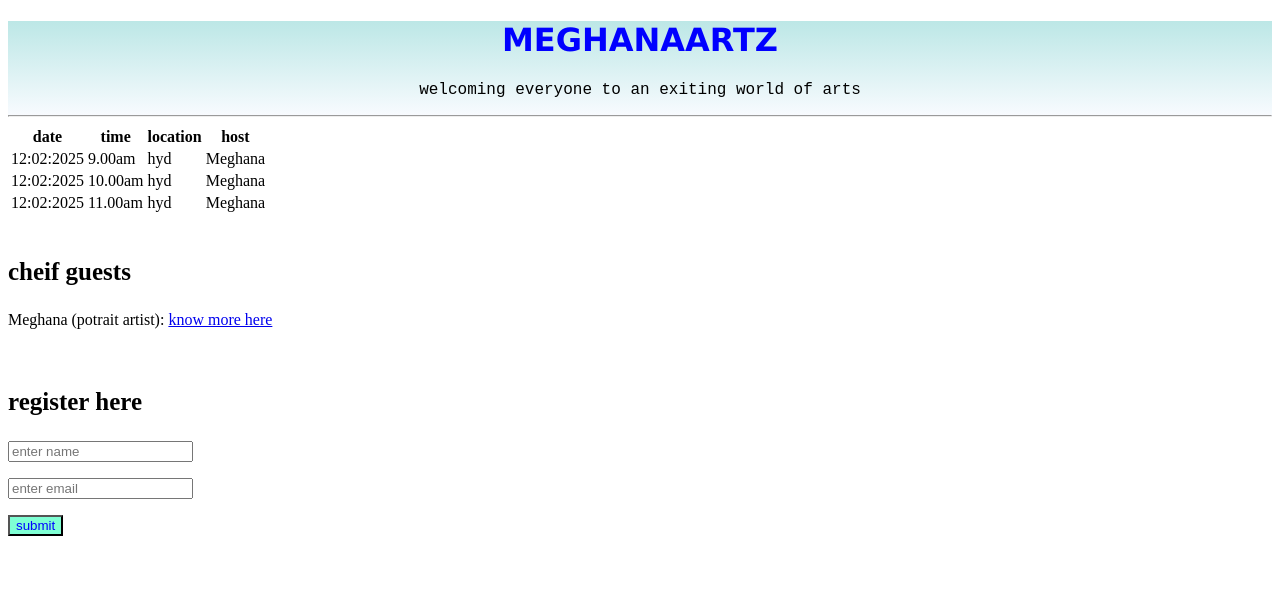
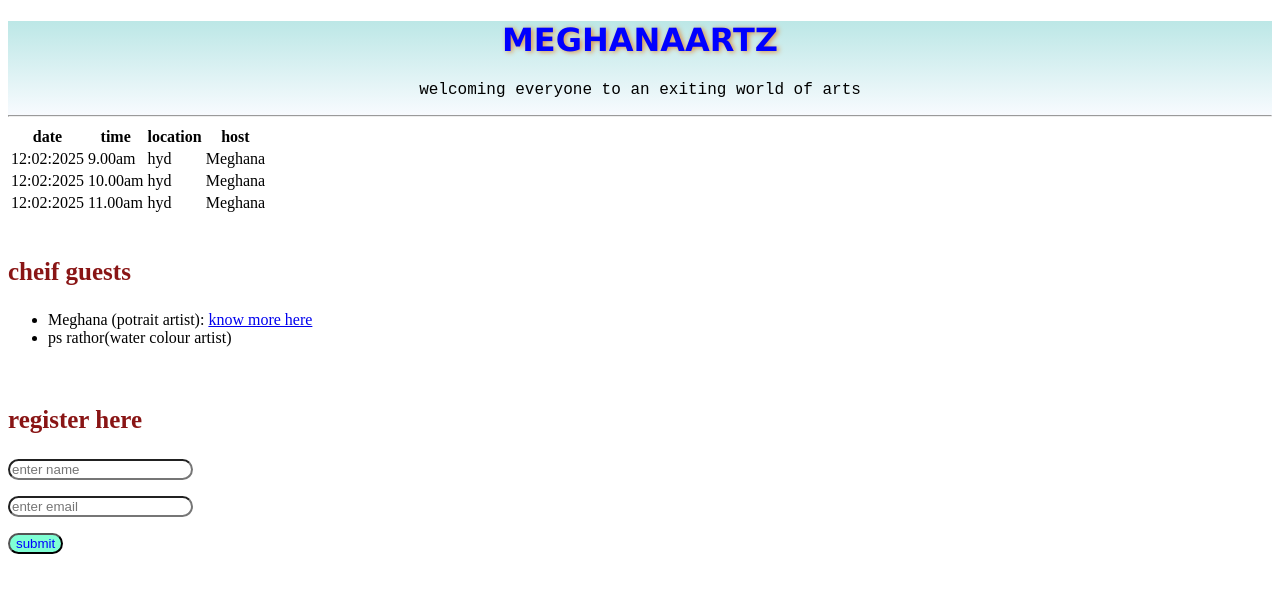
Before and after one commit to KammamMeghana/temp, a plain HTML site: page temp1.html in a window 1280 px wide. Drawn offline with Linux system fonts and the light colour scheme.

Commit message:
added styling to css

```diff
--- a/temp1.html
+++ b/temp1.html
@@ -15,14 +15,22 @@
 
         }
         h3{
+            color: rgb(137, 21, 21);
             font-size: 25px;
+
+        }
+        input{
+            border-radius: 15px;
+        }
+        button:hover {
+            font-size: 10px;
         }
     </style>
 </head>
 <body>
     <div class="header">
 
-    <h1 style="font-family: Verdana; color: blue;" >MEGHANAARTZ</h1>
+    <h1 style="font-family: Verdana; color: blue; text-shadow: 2px 1px 5px rgb(223, 145, 67);" >MEGHANAARTZ</h1>
     <p style="font-family: 'Courier New';">welcoming everyone to an exiting world of arts</p>
     <hr>
 </div>
@@ -60,8 +68,10 @@
     <br>
     <div class="row">
         <h3>cheif guests </h3>
-        <p>Meghana (potrait artist): <a href="https://instagram.com/meghanaartz/">know more here</a></p>
-
+        <ul>
+        <li>Meghana (potrait artist): <a href="https://instagram.com/meghanaartz/">know more here</a></li>
+        <li>ps rathor(water colour artist)</li>
+        </ul>
     </div>
     <br>
     <h3>register here</h3>
@@ -70,7 +80,7 @@
 
         <p><input type="email" placeholder="enter email"></p>
 
-        <button style="background-color:aquamarine; color:blue">submit</button>
+        <button style="border-radius: 15px; background-color:aquamarine; color:blue;  " >submit</button>
     </div>
 
 
```
